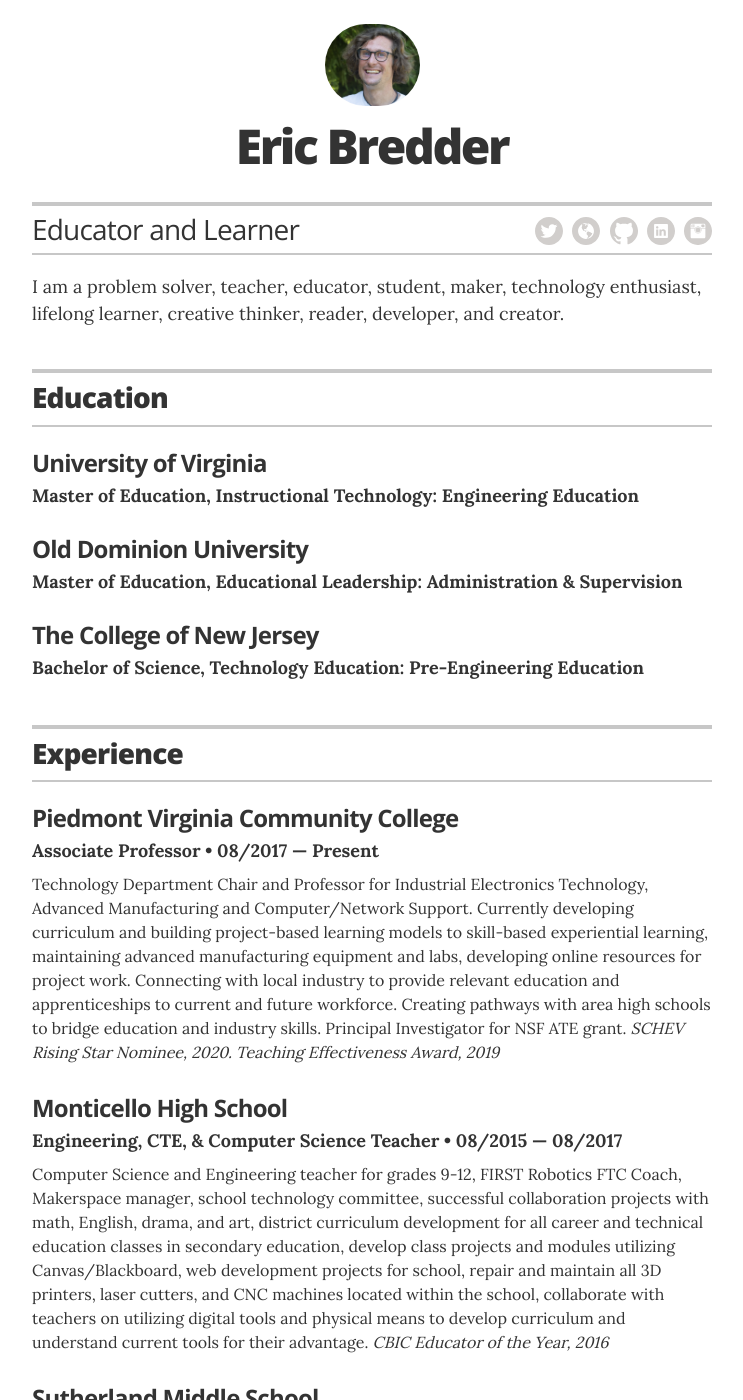
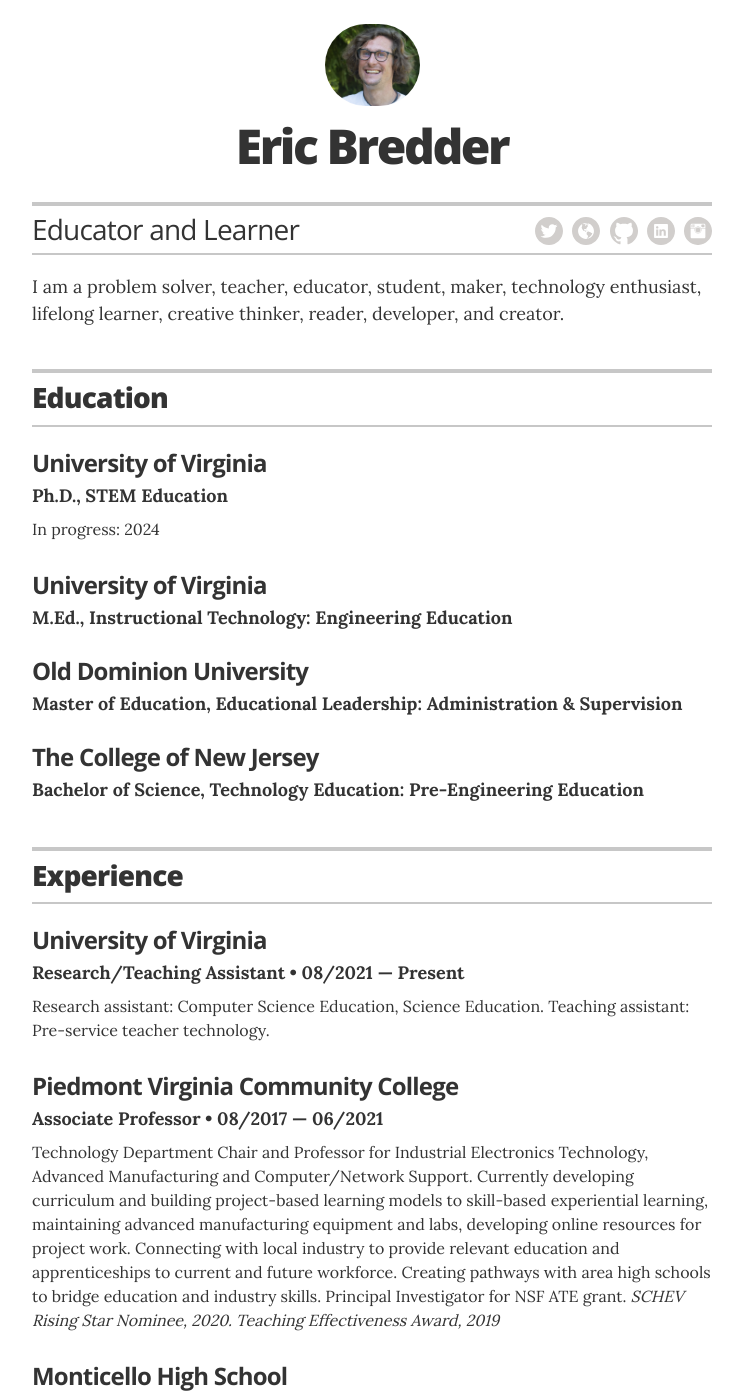
Before and after one commit to eabredder/eabredder.github.io, a Jekyll site: the page built from index.html, in a window 1280 px wide and 1400 px high. Shown: the whole window, without its empty margins (268-1011 px from the left). Built offline with Jekyll 4.4.1, drawn with Linux system fonts in a browser that asks for light colours.

Commit message:
Update resume.html

```diff
--- a/_layouts/resume.html
+++ b/_layouts/resume.html
@@ -49,7 +49,13 @@
 
         <div class="resume-item" itemscope itemprop="worksFor" itemtype="http://schema.org/CollegeOrUniversity">
           <h3 class="resume-item-title" itemprop="name">University of Virginia</h3>
-          <h4 class="resume-item-details" itemprop="description">Master of Education, Instructional Technology: Engineering Education </h4>
+          <h4 class="resume-item-details" itemprop="description">Ph.D., STEM Education </h4>
+          <p class="resume-item-copy">In progress: 2024</p>
+        </div>
+
+        <div class="resume-item" itemscope itemprop="worksFor" itemtype="http://schema.org/CollegeOrUniversity">
+          <h3 class="resume-item-title" itemprop="name">University of Virginia</h3>
+          <h4 class="resume-item-details" itemprop="description">M.Ed., Instructional Technology: Engineering Education </h4>
           <!--<p class="resume-item-copy">If you had any meaningful roles at college, feel free to write about them here.</p>-->
         </div>
 
@@ -91,10 +97,19 @@
 
         </div> end of resume-item -->
 
+
+        <!-- another resume item -->
+        <div class="resume-item" itemscope itemprop="worksFor" itemtype="http://schema.org/Organization">
+          <h3 class="resume-item-title" itemprop="name">University of Virginia</h3>
+          <h4 class="resume-item-details" itemprop="description">Research/Teaching Assistant &bull; 08/2021 &mdash; Present</h4>
+          <p class="resume-item-copy">Research assistant: Computer Science Education, Science Education. Teaching assistant: Pre-service teacher technology.</p>
+
+          </div><!-- end of resume-item -->
+
         <!-- another resume item -->
         <div class="resume-item" itemscope itemprop="worksFor" itemtype="http://schema.org/Organization">
           <h3 class="resume-item-title" itemprop="name">Piedmont Virginia Community College</h3>
-          <h4 class="resume-item-details" itemprop="description">Associate Professor &bull; 08/2017 &mdash; Present</h4>
+          <h4 class="resume-item-details" itemprop="description">Associate Professor &bull; 08/2017 &mdash; 06/2021</h4>
           <p class="resume-item-copy">Technology Department Chair and Professor for Industrial Electronics Technology, Advanced Manufacturing and Computer/Network Support. Currently developing curriculum and building project-based learning models to skill-based experiential learning, maintaining advanced manufacturing equipment and labs, developing online resources for project work. Connecting with local industry to provide relevant education and apprenticeships to current and future workforce. Creating pathways with area high schools to bridge education and industry skills. Principal Investigator for NSF ATE grant. <em>SCHEV Rising Star Nominee, 2020. Teaching Effectiveness Award, 2019</em></p>
 
           </div><!-- end of resume-item -->
```
